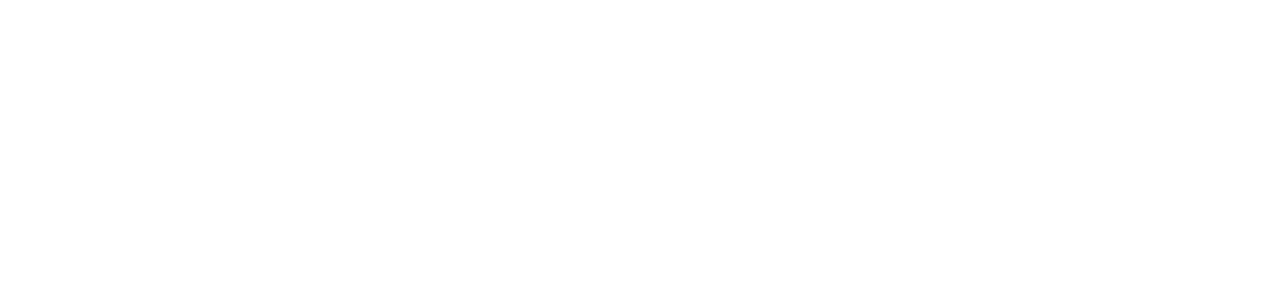
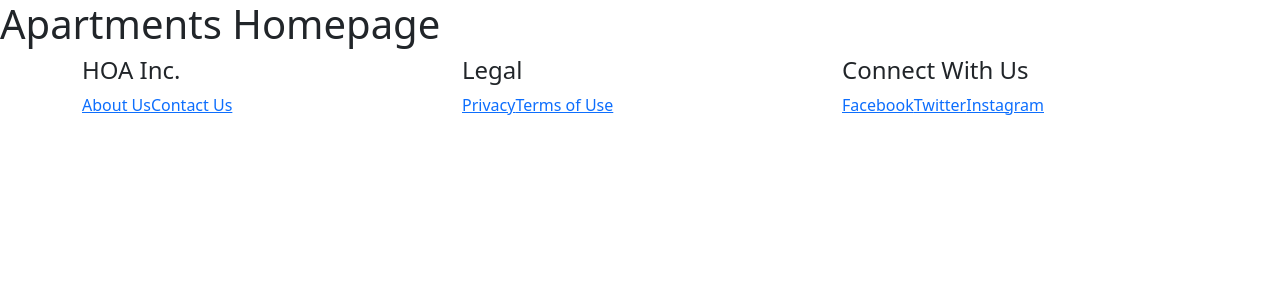
Before and after one commit to learn-academy-2023-india/apartment-app-frontend-hoa, a React (Create React App) app: page / in a window 1280 px wide. Shown: the top 300 px of the page. Built offline with nearby package versions, Linux system fonts and the light colour scheme.

Commit message:
finished react header & footer

```diff
--- a/src/components/Footer.js
+++ b/src/components/Footer.js
@@ -1,10 +1,30 @@
-import React from "react"
+import React from "react";
+import { NavLink } from "react-router-dom";
 
 const Footer = () => {
   return (
-    <>
-
-    </>
+    <footer className="footer">
+      <div className="container">
+        <div className="row">
+          <div className="col-md-4">
+            <h4>HOA Inc.</h4>
+            <NavLink to="/about">About Us</NavLink>
+            <NavLink to="/contact">Contact Us</NavLink>
+          </div>
+          <div className="col-md-4">
+            <h4>Legal</h4>
+            <NavLink to="/privacy">Privacy</NavLink>
+            <NavLink to="/terms">Terms of Use</NavLink>
+          </div>
+          <div className="col-md-4">
+            <h4>Connect With Us</h4>
+            <NavLink to="/facebook">Facebook</NavLink>
+            <NavLink to="/twitter">Twitter</NavLink>
+            <NavLink to="/instagram">Instagram</NavLink>
+          </div>
+        </div>
+      </div>
+    </footer>
   )
 }
 
--- a/src/components/Header.js
+++ b/src/components/Header.js
@@ -1,9 +1,16 @@
-import React from "react"
+import React from 'react'
+import { Nav } from 'reactstrap'
+import { NavLink, useNavigate } from "react-router-dom";
 
-const Header = () => {
+const Header = (currentUser) => {
+  const navigate = useNavigate()
+  const handleClick = () => {
+    navigate("/")
+  }
+
   return (
     <>
-
+        <h1>Apartments Homepage</h1>
     </>
   )
 }
--- a/src/pages/signUp.js
+++ b/src/pages/signUp.js
@@ -3,7 +3,6 @@
 const SignUp = () => {
   return (
     <>
-
     </>
   )
 }
```
Also changed, not shown: src/App.js (+7 -7 lines), 2 other files (tests, documents, lock files or other folders).
